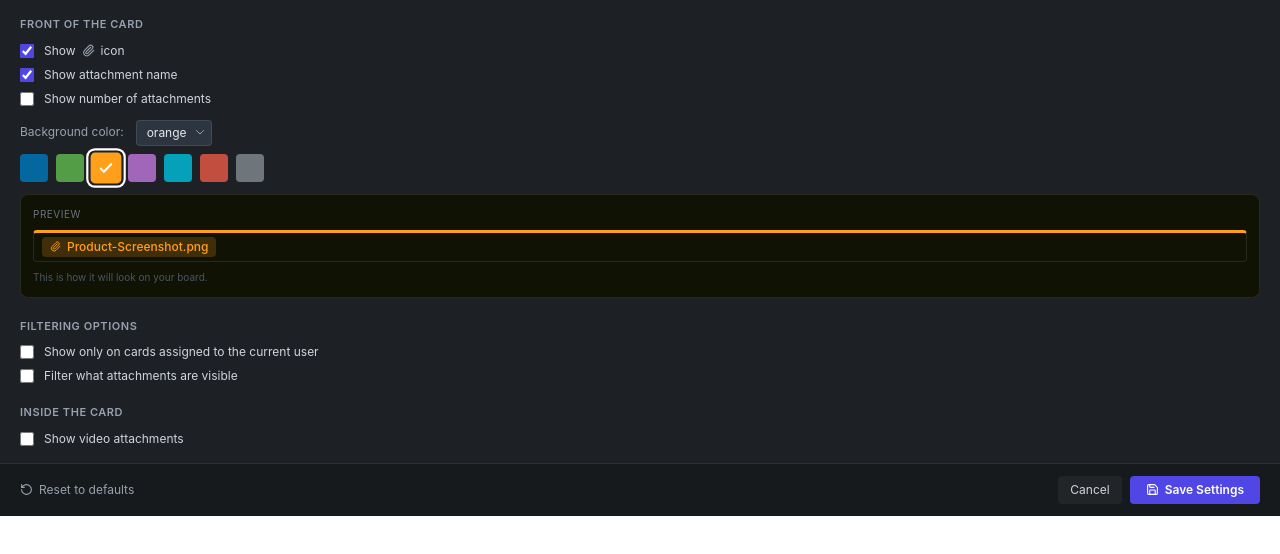
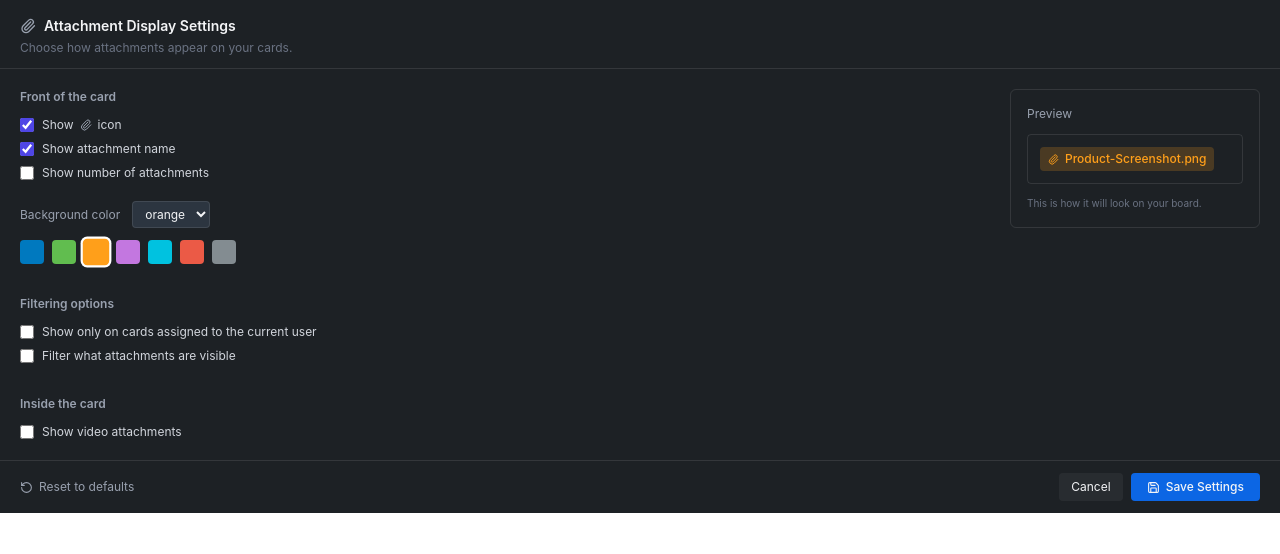
Before and after one commit to Techexplified/smart-attachments-trello, a React (Vite) app: page / in a window 1280 px wide. Shown: the top 554 px of the page. Built offline with nearby package versions, Linux system fonts and the light colour scheme.

Commit message:
pop-up ui update

```diff
--- a/public/powerup.html
+++ b/public/powerup.html
@@ -15,9 +15,10 @@
               },
               text: "Smart Attachments",
               callback: function (t) {
-                return t.popup({
-                  title: "Attachment Settings",
+                return t.modal({
                   url: "./index.html?view=settings",
+                  fullscreen: false,
+                  title: "Attachment Display Settings",
                 });
               },
             },
--- a/src/components/AttachmentSettingsModal.jsx
+++ b/src/components/AttachmentSettingsModal.jsx
@@ -1,5 +1,5 @@
 import { useState, useEffect } from "react";
-import { X, Paperclip, RotateCcw, Save } from "lucide-react";
+import { Paperclip, RotateCcw, Save } from "lucide-react";
 
 const COLORS = [
   { name: "blue", hex: "#0079BF" },
@@ -25,51 +25,93 @@ const DEFAULT_SETTINGS = {
 export default function AttachmentSettingsModal() {
   const [settings, setSettings] = useState(DEFAULT_SETTINGS);
   const [saved, setSaved] = useState(false);
+
   const t = window.TrelloPowerUp ? window.TrelloPowerUp.iframe() : null;
 
   useEffect(() => {
     if (!t) return;
 
-    t.render(() => {
-      t.sizeTo(document.body);
-    });
-  }, []);
-
-  // Load persisted settings from Trello storage
-  useEffect(() => {
-    if (!t) return;
     t.get("board", "shared", "smartAttachmentSettings")
       .then((stored) => {
-        if (stored) setSettings({ ...DEFAULT_SETTINGS, ...stored });
+        if (stored) {
+          setSettings({
+            ...DEFAULT_SETTINGS,
+            ...stored,
+          });
+        }
       })
       .catch(() => {});
   }, []);
 
-  const update = (key, value) =>
-    setSettings((prev) => ({ ...prev, [key]: value }));
+  useEffect(() => {
+    if (!t) return;
+
+    setTimeout(() => {
+      t.sizeTo(document.body);
+    }, 100);
+  }, [settings]);
+
+  const update = (key, value) => {
+    setSettings((prev) => ({
+      ...prev,
+      [key]: value,
+    }));
+  };
 
   const handleSave = async () => {
+    try {
       if (t) {
         await t.set("board", "shared", "smartAttachmentSettings", settings);
       }
+
       setSaved(true);
-    setTimeout(() => setSaved(false), 2000);
+
+      setTimeout(() => {
+        setSaved(false);
+      }, 2000);
+    } catch (err) {
+      console.error(err);
+    }
   };
 
-  const handleReset = () => setSettings(DEFAULT_SETTINGS);
+  const handleReset = () => {
+    setSettings(DEFAULT_SETTINGS);
+  };
 
   const handleClose = () => {
-    if (t) t.closePopup();
+    if (t) {
+      t.closePopup();
+    }
   };
 
   const selectedColor =
-    COLORS.find((c) => c.name === settings.bgColor)?.hex ?? "#FF9F1A";
+    COLORS.find((c) => c.name === settings.bgColor)?.hex || "#FF9F1A";
 
   return (
-    <div className="bg-[#1d2125] text-gray-100 font-sans">
-      <div className="px-5 py-4 space-y-5">
-        {/* ── Front of the card ──────────────────────────────────────── */}
-        <Section title="Front of the card">
+    <div className="w-full bg-[#1d2125] text-gray-100 font-sans">
+      {/* Header */}
+      <div className="px-5 pt-4 pb-3 border-b border-white/10">
+        <div className="flex items-center gap-2">
+          <Paperclip size={16} className="text-gray-400" />
+          <h2 className="text-sm font-semibold">Attachment Display Settings</h2>
+        </div>
+
+        <p className="text-xs text-gray-500 mt-1">
+          Choose how attachments appear on your cards.
+        </p>
+      </div>
+
+      {/* Main Content */}
+      <div className="grid grid-cols-[1fr_250px] gap-8 p-5">
+        {/* Left Side */}
+        <div className="space-y-8">
+          {/* Front of card */}
+          <section>
+            <h3 className="text-xs font-semibold text-gray-400 mb-3">
+              Front of the card
+            </h3>
+
+            <div className="space-y-2">
               <Checkbox
                 id="showIcon"
                 checked={settings.showIcon}
@@ -77,35 +119,36 @@ export default function AttachmentSettingsModal() {
                 label={
                   <span className="flex items-center gap-1.5">
                     Show
-                <Paperclip size={13} className="text-gray-400" />
+                    <Paperclip size={12} className="text-gray-400" />
                     icon
                   </span>
                 }
               />
+
               <Checkbox
                 id="showName"
                 checked={settings.showName}
                 onChange={(v) => update("showName", v)}
                 label="Show attachment name"
               />
+
               <Checkbox
                 id="showCount"
                 checked={settings.showCount}
                 onChange={(v) => update("showCount", v)}
                 label="Show number of attachments"
               />
+            </div>
 
-          {/* Color picker */}
-          <div className="mt-3">
-            <div className="flex items-center gap-3 mb-2">
-              <span className="text-xs text-gray-400 whitespace-nowrap">
-                Background color:
-              </span>
-              <div className="relative">
+            {/* Color */}
+            <div className="mt-5">
+              <div className="flex items-center gap-3 mb-3">
+                <span className="text-xs text-gray-400">Background color</span>
+
                 <select
                   value={settings.bgColor}
                   onChange={(e) => update("bgColor", e.target.value)}
-                  className="appearance-none bg-[#2c3540] border border-white/10 text-gray-200 text-xs rounded px-2.5 py-1 pr-6 cursor-pointer focus:outline-none focus:ring-1 focus:ring-blue-500"
+                  className="bg-[#2c3540] border border-white/10 rounded px-2 py-1 text-xs"
                 >
                   {COLORS.map((c) => (
                     <option key={c.name} value={c.name}>
@@ -113,155 +156,141 @@ export default function AttachmentSettingsModal() {
                     </option>
                   ))}
                 </select>
-                <div className="pointer-events-none absolute inset-y-0 right-1.5 flex items-center">
-                  <svg
-                    className="w-3 h-3 text-gray-400"
-                    fill="none"
-                    viewBox="0 0 24 24"
-                    stroke="currentColor"
-                  >
-                    <path
-                      strokeLinecap="round"
-                      strokeLinejoin="round"
-                      strokeWidth={2}
-                      d="M19 9l-7 7-7-7"
-                    />
-                  </svg>
-                </div>
-              </div>
               </div>
 
-            {/* Swatch row */}
               <div className="flex gap-2">
                 {COLORS.map((c) => (
                   <button
                     key={c.name}
-                  title={c.name}
                     onClick={() => update("bgColor", c.name)}
-                  style={{ backgroundColor: c.hex }}
-                  className={`w-7 h-7 rounded transition-all ${
+                    style={{
+                      backgroundColor: c.hex,
+                    }}
+                    className={`w-6 h-6 rounded transition-all ${
                       settings.bgColor === c.name
-                      ? "ring-2 ring-white ring-offset-2 ring-offset-[#1d2125] scale-110"
-                      : "opacity-80 hover:opacity-100"
+                        ? "ring-2 ring-white scale-110"
+                        : ""
                     }`}
-                >
-                  {settings.bgColor === c.name && (
-                    <svg
-                      className="w-4 h-4 text-white mx-auto"
-                      fill="none"
-                      viewBox="0 0 24 24"
-                      stroke="currentColor"
-                      strokeWidth={3}
-                    >
-                      <path
-                        strokeLinecap="round"
-                        strokeLinejoin="round"
-                        d="M5 13l4 4L19 7"
                   />
-                    </svg>
-                  )}
-                </button>
                 ))}
               </div>
             </div>
+          </section>
 
-          {/* Preview card */}
-          <div className="mt-3 rounded-lg bg-[#101204] border border-white/10 p-3">
-            <p className="text-[10px] text-gray-500 uppercase tracking-wider mb-2">
-              Preview
+          {/* Filtering */}
+          <section>
+            <h3 className="text-xs font-semibold text-gray-400 mb-3">
+              Filtering options
+            </h3>
+
+            <div className="space-y-2">
+              <Checkbox
+                id="filterByUser"
+                checked={settings.filterByUser}
+                onChange={(v) => update("filterByUser", v)}
+                label="Show only on cards assigned to the current user"
+              />
+
+              <Checkbox
+                id="filterByType"
+                checked={settings.filterByType}
+                onChange={(v) => update("filterByType", v)}
+                label="Filter what attachments are visible"
+              />
+            </div>
+
+            {settings.filterByType && (
+              <div className="mt-3 ml-6">
+                <input
+                  type="text"
+                  value={settings.typeFilter}
+                  onChange={(e) => update("typeFilter", e.target.value)}
+                  placeholder="*.jpg,*.png"
+                  className="w-full bg-[#2c3540] border border-white/10 rounded px-3 py-2 text-xs"
+                />
+
+                <p className="text-[10px] text-gray-500 mt-1">
+                  Example: *.jpg,*.png
                 </p>
-            <div
-              className="rounded border border-white/10 py-1 px-2"
-              style={{ borderTopWidth: 3, borderTopColor: selectedColor }}
-            >
+              </div>
+            )}
+          </section>
+
+          {/* Inside card */}
+          <section>
+            <h3 className="text-xs font-semibold text-gray-400 mb-3">
+              Inside the card
+            </h3>
+
+            <Checkbox
+              id="showVideoInside"
+              checked={settings.showVideoInside}
+              onChange={(v) => update("showVideoInside", v)}
+              label="Show video attachments"
+            />
+          </section>
+        </div>
+
+        {/* Preview */}
+        <div>
+          <div className="border border-white/10 rounded-md p-4">
+            <p className="text-xs text-gray-400 mb-3">Preview</p>
+
+            <div className="border border-white/10 rounded p-3">
               {settings.showIcon || settings.showName ? (
                 <div
-                  className="flex items-center gap-1.5 text-xs font-medium px-2 py-0.5 rounded w-fit"
+                  className="flex items-center gap-1.5 text-xs font-medium px-2 py-1 rounded w-fit"
                   style={{
                     backgroundColor: selectedColor + "33",
                     color: selectedColor,
                   }}
                 >
                   {settings.showIcon && <Paperclip size={11} />}
+
                   {settings.showName && <span>Product-Screenshot.png</span>}
+
                   {settings.showCount && (
-                    <span className="ml-1 bg-white/20 rounded px-1 text-[10px]">
-                      2
+                    <span className="bg-white/20 rounded px-1">2</span>
+                  )}
+                </div>
+              ) : (
+                <span className="text-xs text-gray-500 italic">
+                  Nothing to show
                 </span>
               )}
             </div>
-              ) : (
-                <p className="text-xs text-gray-600 italic">Nothing to show</p>
-              )}
-            </div>
-            <p className="text-[10px] text-gray-600 mt-2">
+
+            <p className="text-[10px] text-gray-500 mt-3">
               This is how it will look on your board.
             </p>
           </div>
-        </Section>
-
-        {/* ── Filtering options ──────────────────────────────────────── */}
-        <Section title="Filtering options">
-          <Checkbox
-            id="filterByUser"
-            checked={settings.filterByUser}
-            onChange={(v) => update("filterByUser", v)}
-            label="Show only on cards assigned to the current user"
-          />
-          <Checkbox
-            id="filterByType"
-            checked={settings.filterByType}
-            onChange={(v) => update("filterByType", v)}
-            label="Filter what attachments are visible"
-          />
-          {settings.filterByType && (
-            <div className="ml-6 mt-1">
-              <input
-                type="text"
-                value={settings.typeFilter}
-                onChange={(e) => update("typeFilter", e.target.value)}
-                placeholder="*.jpg,*.png"
-                className="w-full bg-[#2c3540] border border-white/10 text-gray-200 text-xs rounded px-2.5 py-1.5 focus:outline-none focus:ring-1 focus:ring-blue-500"
-              />
-              <p className="text-[10px] text-gray-500 mt-1">
-                Example: *.jpg,*.png
-              </p>
         </div>
-          )}
-        </Section>
-
-        {/* ── Inside the card ────────────────────────────────────────── */}
-        <Section title="Inside the card">
-          <Checkbox
-            id="showVideoInside"
-            checked={settings.showVideoInside}
-            onChange={(v) => update("showVideoInside", v)}
-            label="Show video attachments"
-          />
-        </Section>
       </div>
 
-      {/* ── Footer actions ─────────────────────────────────────────── */}
-      <div className="flex items-center justify-between px-5 py-3 border-t border-white/10 bg-[#161a1d]">
+      {/* Footer */}
+      <div className="flex items-center justify-between px-5 py-3 border-t border-white/10">
         <button
           onClick={handleReset}
-          className="flex items-center gap-1.5 text-xs text-gray-400 hover:text-gray-200 transition-colors"
+          className="flex items-center gap-1.5 text-xs text-gray-400 hover:text-white"
         >
           <RotateCcw size={13} />
           Reset to defaults
         </button>
+
         <div className="flex gap-2">
           <button
             onClick={handleClose}
-            className="px-3 py-1.5 text-xs text-gray-300 hover:text-white bg-white/5 hover:bg-white/10 rounded transition-colors"
+            className="px-3 py-1.5 text-xs bg-white/5 hover:bg-white/10 rounded"
           >
             Cancel
           </button>
+
           <button
             onClick={handleSave}
-            className="flex items-center gap-1.5 px-4 py-1.5 text-xs font-semibold text-white bg-[#4f46e5] hover:bg-[#4338ca] rounded transition-colors"
+            className="flex items-center gap-1.5 px-4 py-1.5 text-xs font-medium bg-[#0c66e4] hover:bg-[#0055cc] rounded"
           >
             <Save size={13} />
+
             {saved ? "Saved!" : "Save Settings"}
           </button>
         </div>
@@ -270,35 +299,18 @@ export default function AttachmentSettingsModal() {
   );
 }
 
-// ── Helpers ─────────────────────────────────────────────────────────────────
-
-function Section({ title, children }) {
-  return (
-    <div>
-      <h3 className="text-[11px] font-semibold text-gray-400 uppercase tracking-wider mb-2.5">
-        {title}
-      </h3>
-      <div className="space-y-2">{children}</div>
-    </div>
-  );
-}
-
 function Checkbox({ id, checked, onChange, label }) {
   return (
-    <label
-      htmlFor={id}
-      className="flex items-center gap-2.5 cursor-pointer group"
-    >
+    <label htmlFor={id} className="flex items-center gap-2 cursor-pointer">
       <input
         id={id}
         type="checkbox"
         checked={checked}
         onChange={(e) => onChange(e.target.checked)}
-        className="w-3.5 h-3.5 rounded border-gray-500 bg-[#2c3540] text-[#4f46e5] cursor-pointer focus:ring-[#4f46e5] focus:ring-offset-[#1d2125]"
+        className="w-3.5 h-3.5"
       />
-      <span className="text-xs text-gray-300 group-hover:text-white transition-colors">
-        {label}
-      </span>
+
+      <span className="text-xs text-gray-300">{label}</span>
     </label>
   );
 }
```
Lines whose indentation alone changed are shown as unchanged.
